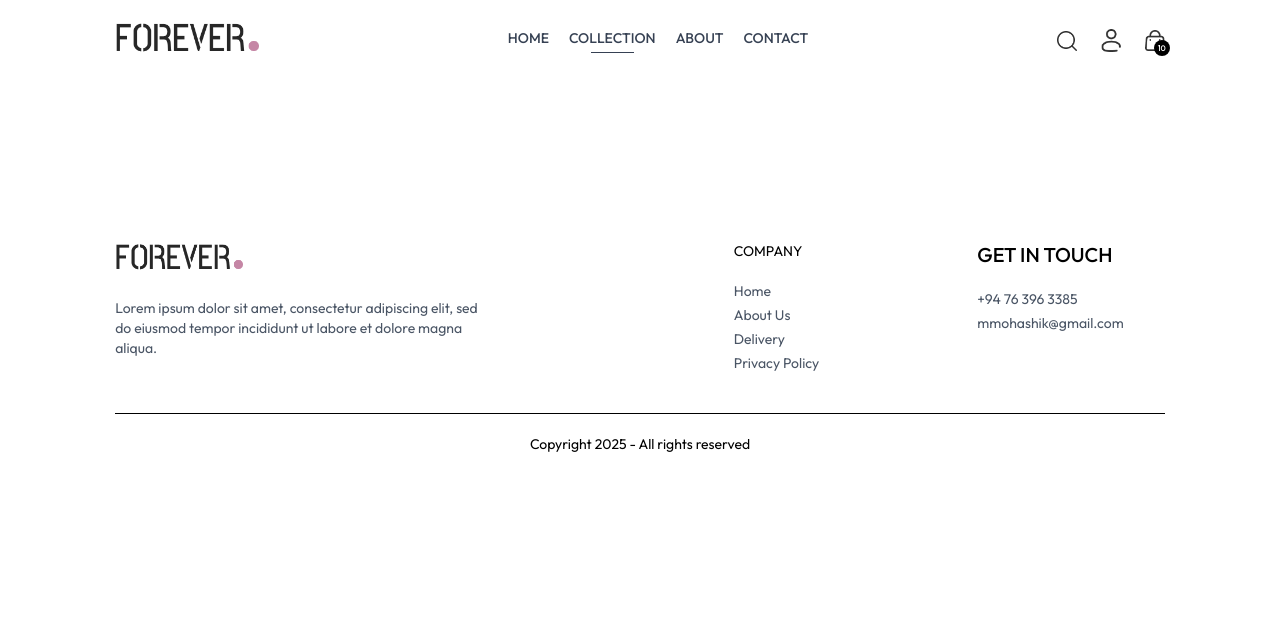
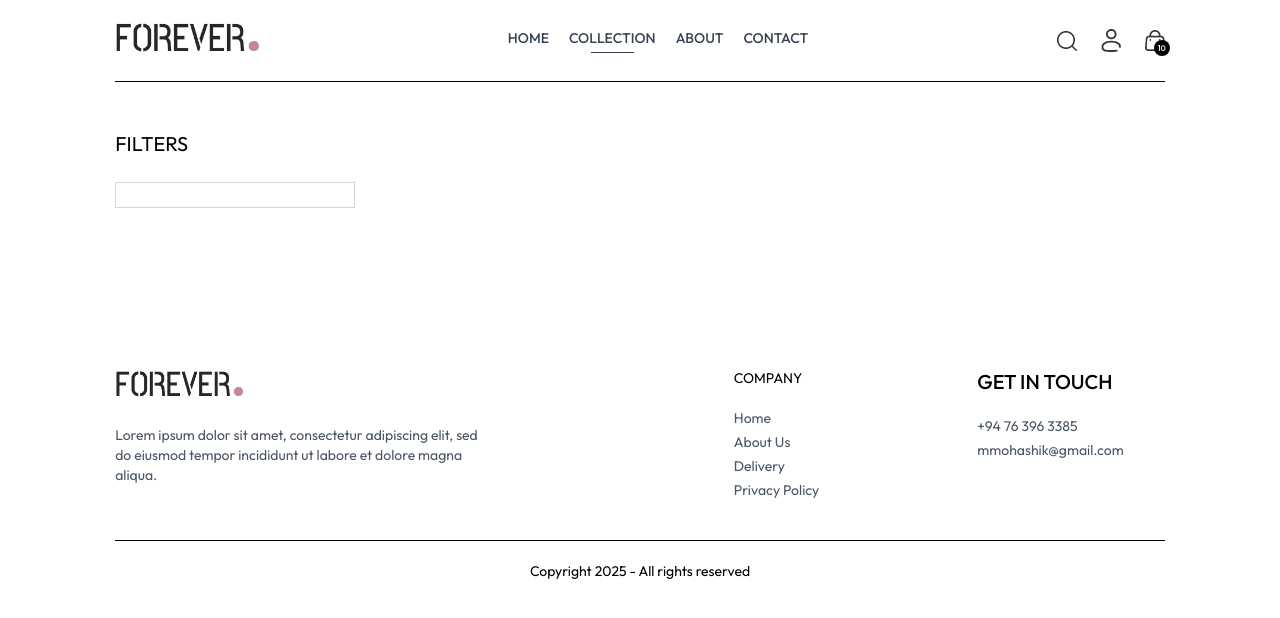
Before and after one commit to mmohashik/E-Commerce, a React (Vite) app in the folder frontend/: page /collection in a window 1280 px wide. Shown: the top 618 px of the page. Built offline with nearby package versions, Linux system fonts and the light colour scheme.

Commit message:
added filter comp

```diff
--- a/frontend/src/pages/Collection.jsx
+++ b/frontend/src/pages/Collection.jsx
@@ -1,11 +1,27 @@
-import React from 'react'
+import React, { useContext, useState } from 'react';
+import { ShopContext } from '../context/ShopContext'; // Make sure the path is correct
 
 const Collection = () => {
+  const { products } = useContext(ShopContext);
+  const [showFilter, setShowFilter] = useState(false);
+
   return (
-    <div>
+    <div className='flex flex-col sm:flex-row gap-1 sm:gap-10 pt-10 border-t'>
+      {/* Filter section */}
+      <div className='min-w-60'>
+        <p
+          className='my-2 text-xl flex items-center cursor-pointer gap-2'
+          onClick={() => setShowFilter(!showFilter)}
+        >
+          FILTERS
+        </p>
 
+        <div className={`border border-gray-300 pl-5 py-3 mt-6 ${showFilter ? '' : 'hidden'} sm:block`}>
+          {/* Add filter content here */}
+        </div>
+      </div>
     </div>
-  )
-}
+  );
+};
 
-export default Collection
+export default Collection;
```
